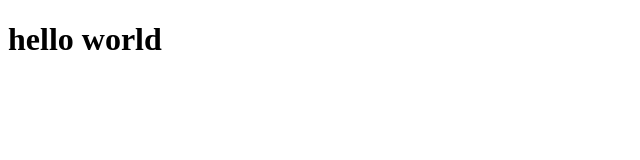
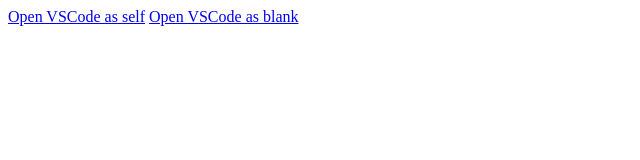
Before and after one commit to kyataoka/github-pages-test, a plain HTML site: page fullscreen_app/index.html in a window 1280 px wide. Shown: the whole page, without its empty margins (0-640 px from the left). Drawn offline with Linux system fonts and the light colour scheme.

Commit message:
Update index.html to add links to open VSCode in different ways

```diff
--- a/fullscreen_app/index.html
+++ b/fullscreen_app/index.html
@@ -6,7 +6,8 @@
 </head>
 
 <body>
-  <h1>hello world</h1>
+  <a href="https://vscode.dev/" target="_self">Open VSCode as self</a>
+  <a href="https://vscode.dev/" target="_blank">Open VSCode as blank</a>
 </body>
 
 </html>
```
